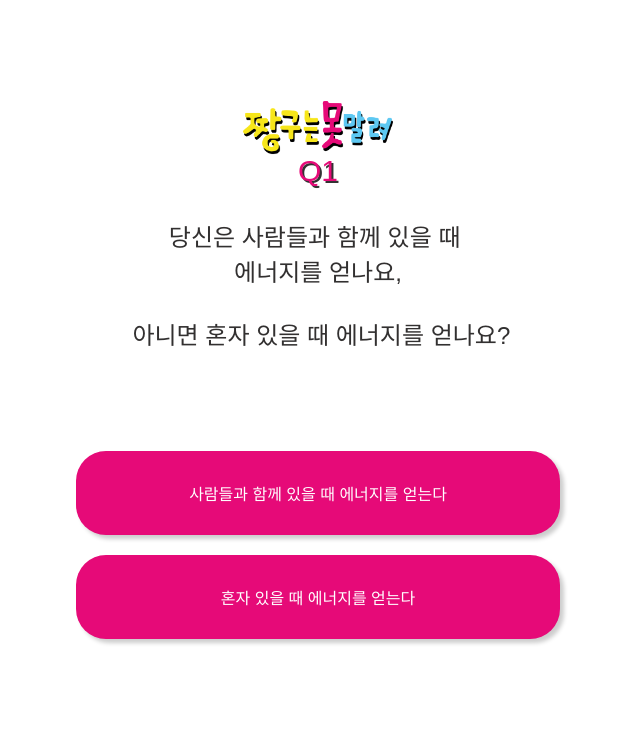
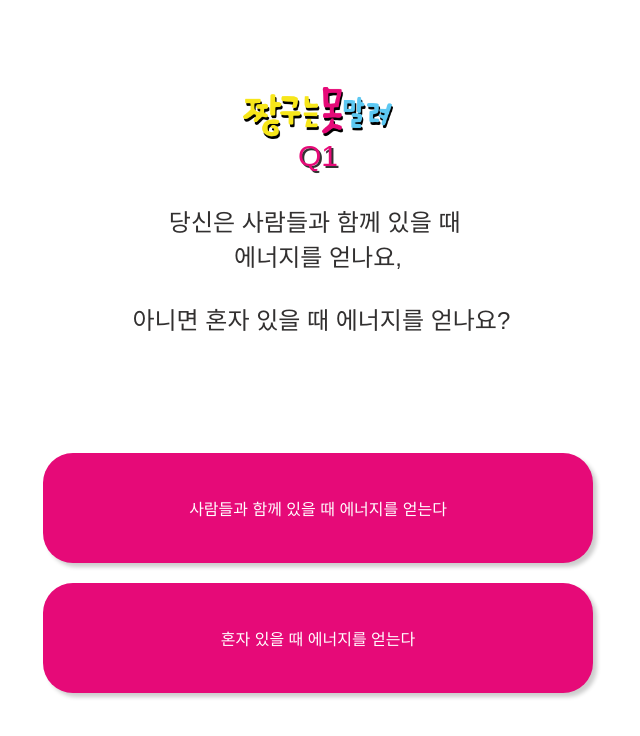
Before and after one commit to UKYUNGAH/MBTI-TEST, a React (Create React App) app: page /test in a window 1280 px wide. Shown: the top 736 px of the page, without its empty margins (322-962 px from the left). Built offline with nearby package versions, Linux system fonts and the light colour scheme; a web font is replaced by a local one.

Commit message:
STYLE: 전체 넓이 수정

```diff
--- a/src/App.css
+++ b/src/App.css
@@ -12,17 +12,27 @@
     --hover-color: #d60970;
 }
 .wrap {
+    width: 100%;
+    margin: 0 auto;
+    position: relative;
+    overflow-x: hidden;
+    height: 100vh;
+    display: flex;
+    justify-content: center;
+    align-items: center;
 }
 .container {
     max-width: 550px;
+    min-width: 550px;
     width: 100%;
-    position: absolute;
-    top: 50%;
-    left: 50%;
-    transform: translate(-50%, -50%);
+    margin: 0 auto;
 }
 
 .main {
+    display: flex;
+    flex-direction: column;
+    justify-content: center;
+    align-items: center;
 }
 .main .title {
     width: 100%;
@@ -81,7 +91,6 @@
 .question {
     text-align: center;
     width: 100%;
-    margin-bottom: 40px;
 }
 .question .top {
 }
@@ -99,15 +108,16 @@
     font-size: 24px;
     font-weight: 400;
     color: #323030;
-
-    margin-bottom: 100px;
+    min-height: 250px;
     display: inline-block;
     white-space: pre-wrap;
 }
 .question .select_box {
 }
 .question .select_box button {
-    width: 88%;
+    width: 100%;
+    min-height: 110px;
+    height: 100%;
     padding: 30px 10px;
     font-size: 16px;
     white-space: pre-line;
@@ -212,6 +222,8 @@
     .result {
         padding: 0;
         margin-bottom: 0;
+        height: auto;
+        padding: 0;
     }
     .result .text_box {
         width: 94%;
```
